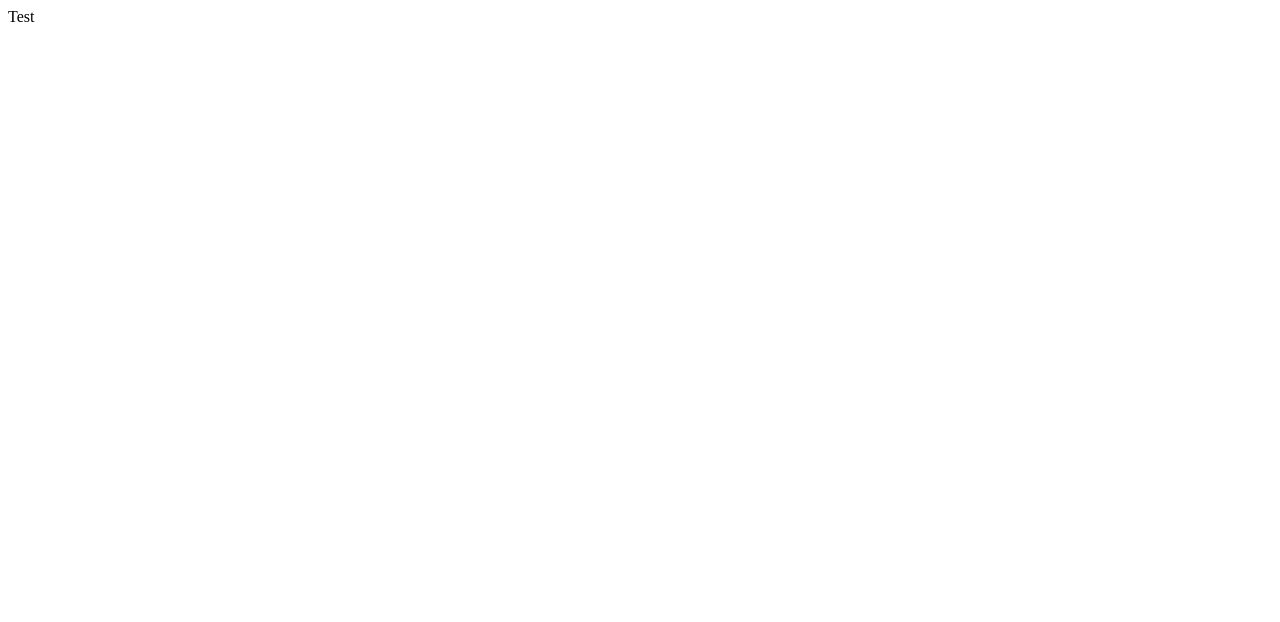
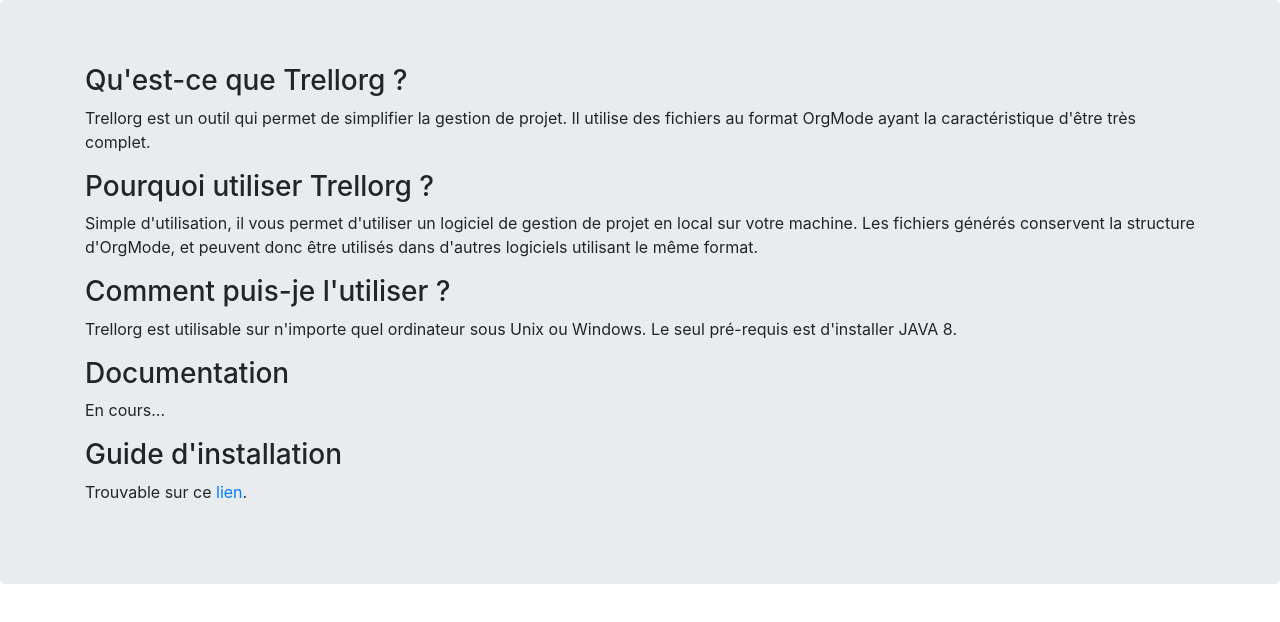
Before and after one commit to Org-Pro/orgpro-api, a plain HTML site: page index.html in a window 1280 px wide. Drawn offline with nearby package versions, Linux system fonts and the light colour scheme.

Commit message:
Update Index

```diff
--- a/index.html
+++ b/index.html
@@ -1 +1,20 @@
-Test
+<link rel="stylesheet" href="https://maxcdn.bootstrapcdn.com/bootstrap/4.0.0/css/bootstrap.min.css" integrity="sha384-Gn5384xqQ1aoWXA+058RXPxPg6fy4IWvTNh0E263XmFcJlSAwiGgFAW/dAiS6JXm" crossorigin="anonymous">
+<script src="https://maxcdn.bootstrapcdn.com/bootstrap/4.0.0/js/bootstrap.min.js" integrity="sha384-JZR6Spejh4U02d8jOt6vLEHfe/JQGiRRSQQxSfFWpi1MquVdAyjUar5+76PVCmYl" crossorigin="anonymous"></script>
+<div class="jumbotron">
+	<div class="container">
+	<h3>Qu'est-ce que Trellorg ?</h3>
+	<p>Trellorg est un outil qui permet de simplifier la gestion de projet. Il utilise des fichiers au format OrgMode ayant la caractéristique d'être très complet.</p>
+
+	<h3>Pourquoi utiliser Trellorg ?</h3>
+	<p>Simple d'utilisation, il vous permet d'utiliser un logiciel de gestion de projet en local sur votre machine. Les fichiers générés conservent la structure d'OrgMode, et peuvent donc être utilisés dans d'autres logiciels utilisant le même format.</p>
+
+	<h3>Comment puis-je l'utiliser ?</h3>
+	<p>Trellorg est utilisable sur n'importe quel ordinateur sous Unix ou Windows. Le seul pré-requis est d'installer JAVA 8.</p>
+
+	<h3>Documentation</h3>
+	<p>En cours...</p>
+
+	<h3>Guide d'installation</h3>
+	<p>Trouvable sur ce <a href="https://github.com/Trellorg/trellorg-api/blob/master/README.md">lien</a>.</p>
+	</div>
+</div>
```
